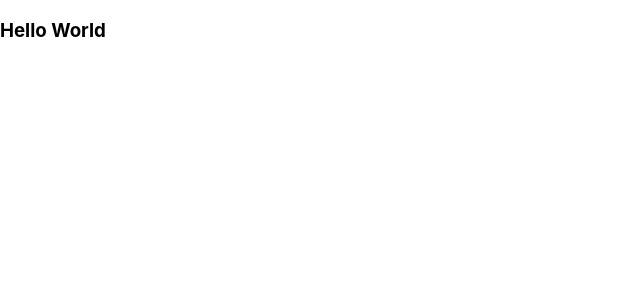
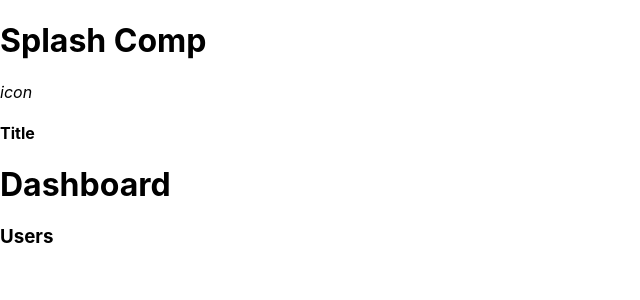
Before and after one commit to KevinKra/Github-Explorer, a React (Create React App) app: page /main in a window 1280 px wide. Shown: the top 300 px of the page, without its empty margins (0-640 px from the left). Built offline with nearby package versions, Linux system fonts and the light colour scheme.

Commit message:
Create primary components

```diff
--- a/src/App/App.js
+++ b/src/App/App.js
@@ -1,12 +1,20 @@
-import React from "react";
+import React, { Component } from "react";
+import { Route } from "react-router-dom";
+import Dashboard from "../Dashboard/Dashboard";
+import NavBar from "../NavBar/NavBar";
+import Splash from "../Splash/Splash";
 import "./App.css";
 
-function App() {
-  return (
-    <div className="App">
-      <h3>Hello World</h3>
-    </div>
-  );
+class App extends Component {
+  render() {
+    return (
+      <main className="App">
+        <Route path="/" component={Splash} />
+        <Route path="/main" component={NavBar} />
+        <Route path="/main" component={Dashboard} />
+      </main>
+    );
+  }
 }
 
 export default App;
--- /dev/null
+++ b/src/Dashboard/Dashboard.js
@@ -0,0 +1,14 @@
+import React, { Component } from "react";
+
+class Dashboard extends Component {
+  render() {
+    return (
+      <div>
+        <h1>Dashboard</h1>
+        <h3>Users</h3>
+      </div>
+    );
+  }
+}
+
+export default Dashboard;
--- /dev/null
+++ b/src/NavBar/NavBar.js
@@ -0,0 +1,12 @@
+import React, { Component } from "react";
+
+export default class NavBar extends Component {
+  render() {
+    return (
+      <nav>
+        <i>icon</i>
+        <h4>Title</h4>
+      </nav>
+    );
+  }
+}
--- /dev/null
+++ b/src/Splash/Splash.js
@@ -0,0 +1,9 @@
+import React from "react";
+
+export default function Splash() {
+  return (
+    <div>
+      <h1>Splash Comp</h1>
+    </div>
+  );
+}
--- a/src/index.js
+++ b/src/index.js
@@ -2,5 +2,12 @@ import React from "react";
 import ReactDOM from "react-dom";
 import "./index.css";
 import App from "./App/App";
+import { BrowserRouter } from "react-router-dom";
 
-ReactDOM.render(<App />, document.getElementById("root"));
+const app = (
+  <BrowserRouter>
+    <App />
+  </BrowserRouter>
+);
+
+ReactDOM.render(app, document.getElementById("root"));
```
